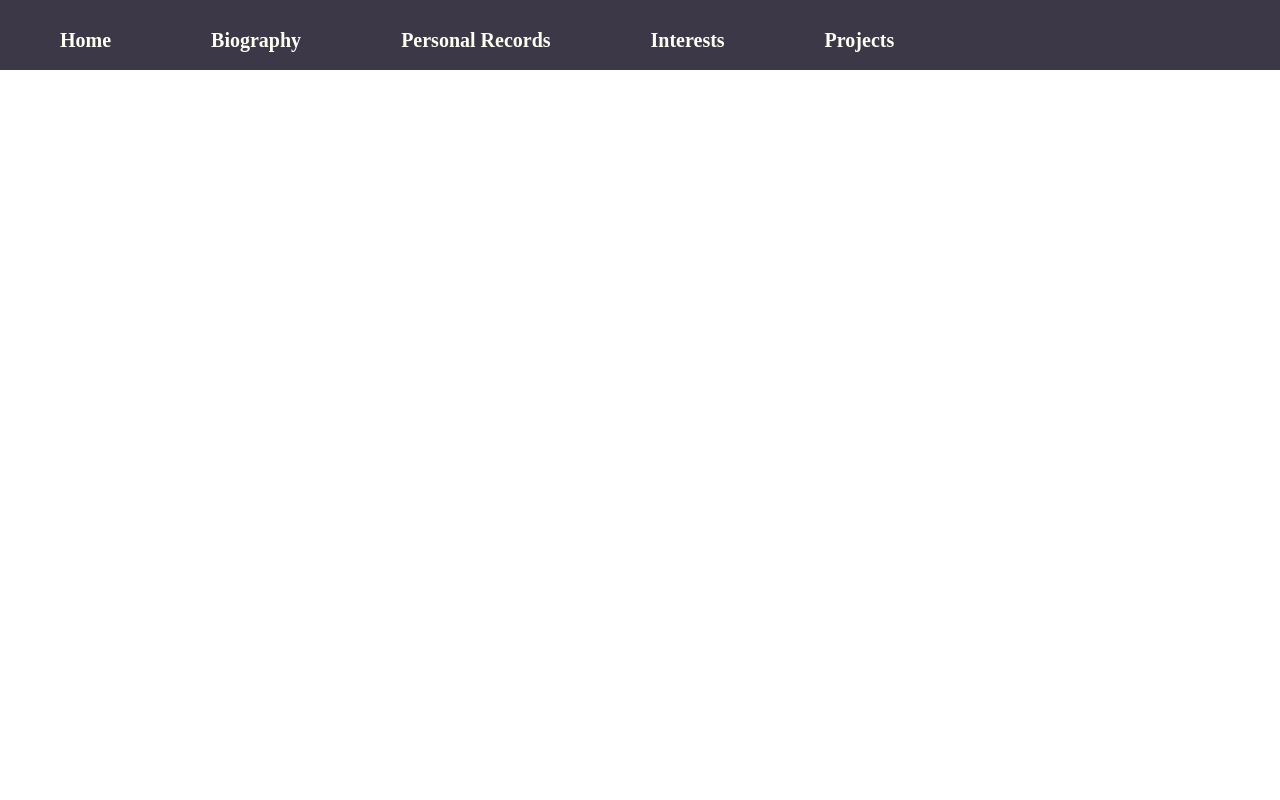
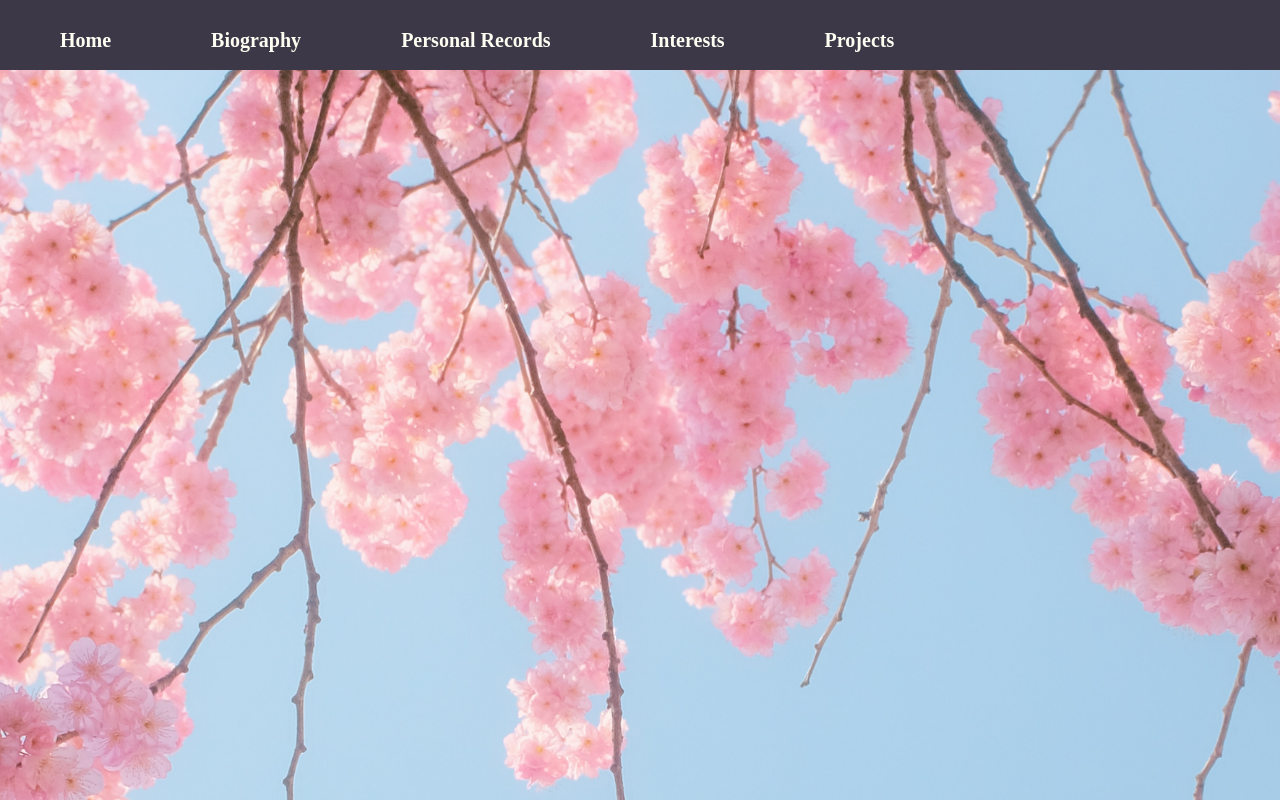
Before and after one commit to WestFighter/WestFighter.github.io, a plain HTML site: page index.html in a window 1280 px wide. Shown: the top 800 px of the page. Drawn offline with Linux system fonts and the light colour scheme.

Commit message:
Update my_web_styles.css

```diff
--- a/my_web_styles.css
+++ b/my_web_styles.css
@@ -7,7 +7,7 @@ body {
 
 section.img-background {
     text-indent: -9999px;
-    background-image: url("photos/mak-RlxP6WGmfP0-unsplash.jpg");
+    background-image: url("mak-RlxP6WGmfP0-unsplash.jpg");
     background-size: cover;
     display: block;
     width: 100%;
```
